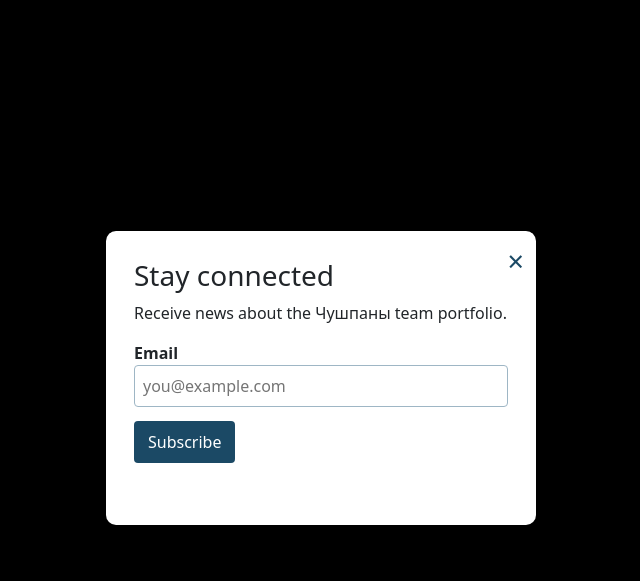
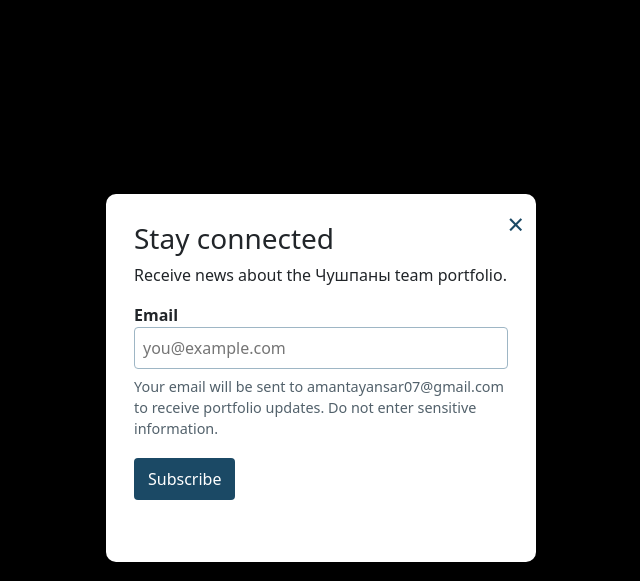
Before and after one commit to ma1018t866/team-portfolio, a website: page index.html in a window 1280 px wide. Both pictures are taken after a click on the button "Subscribe for updates". Shown: the part 1277-1858 px from the top of the page, without its empty margins (319-959 px from the left). Drawn offline with nearby package versions, Linux system fonts and the light colour scheme.

Commit message:
Enhance subscription form with email attributes
Updated subscription form to include email name attribute and privacy note.

```diff
--- a/index.html
+++ b/index.html
@@ -146,9 +146,10 @@
             <p>Receive news about the Чушпаны team portfolio.</p>
             <form id="subscription-form">
               <label for="subscription-email">Email</label>
-              <input id="subscription-email" type="email" required placeholder="you@example.com">
+              <input id="subscription-email" name="email" type="email" autocomplete="email" required placeholder="you@example.com">
+              <p class="privacy-note">Your email will be sent to amantayansar07@gmail.com to receive portfolio updates. Do not enter sensitive information.</p>
               <button type="submit" class="button-link">Subscribe</button>
-              <p class="form-status" aria-live="polite"></p>
+              <p class="form-status" role="status" aria-live="polite"></p>
             </form>
           </div>
         </div>
@@ -172,3 +173,6 @@
   <script src="js/app.js"></script>
 </body>
 </html>
+
+</body>
+</html>
```
